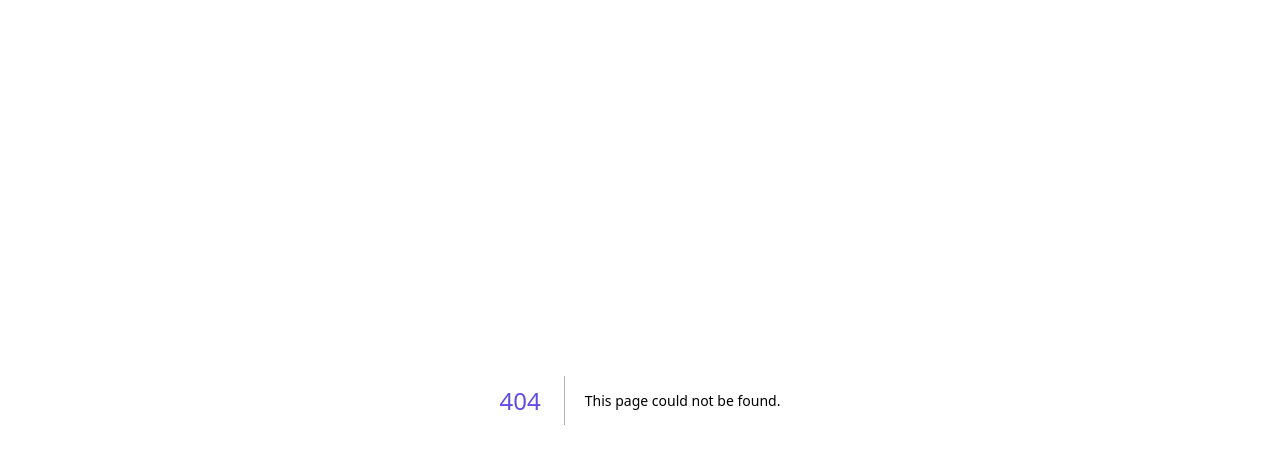
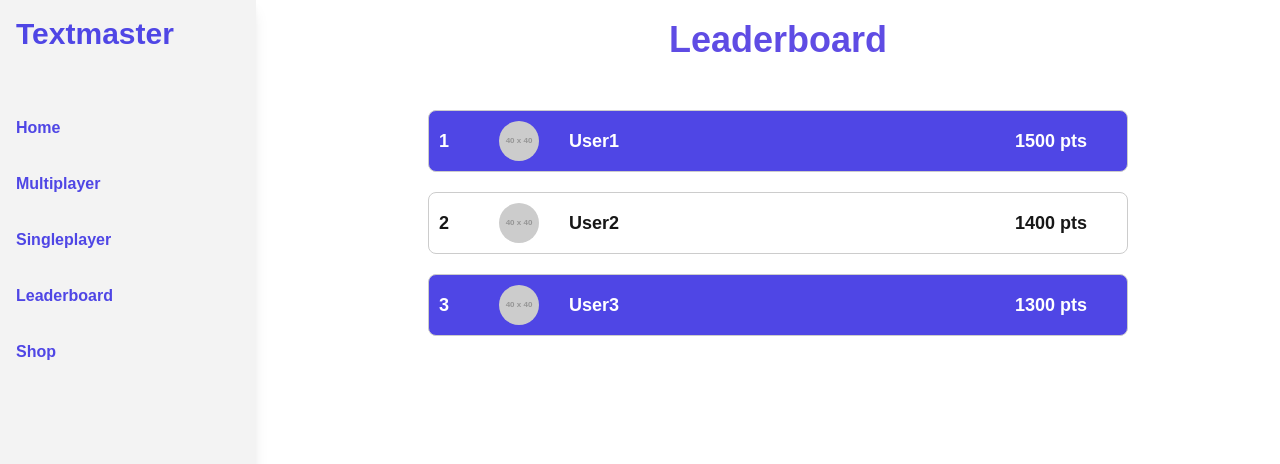
Before and after one commit to Riixardo/TextMaster, a Next.js app in the folder frontend/: page /leaderboard in a window 1280 px wide. Before the commit this address had no page. Shown: the top 464 px of the page. Built offline with nearby package versions, Linux system fonts and the light colour scheme.

Commit message:
Implemented leaderboard page

```diff
--- /dev/null
+++ b/frontend/components/leaderboard_card.js
@@ -0,0 +1,48 @@
+import React from "react";
+
+export default function LeaderboardCard({ placing, username, points, profilePic }) {
+    return (
+        <div className="leaderboard-card" style={styles.card}>
+            <div style={styles.placing}>{placing}</div>
+            <img src={profilePic} alt={`${username}'s profile`} style={styles.profilePic} />
+            <div style={styles.username}>{username}</div>
+            <div style={styles.points}>{points} pts</div>
+        </div>
+    );
+}
+
+const styles = {
+    card: {
+        display: 'flex',
+        flexDirection: 'row',
+        alignItems: 'center',
+        padding: '10px',
+        margin: '10px 0',
+        border: '1px solid #ccc',
+        borderRadius: '8px',
+        width: '700px',
+    },
+    placing: {
+        width: '50px',
+        fontWeight: 'bold',
+        fontSize: '18px',
+    },
+    profilePic: {
+        width: '40px',
+        height: '40px',
+        borderRadius: '50%',
+        marginLeft: '10px',
+    },
+    username: {
+        flex: 1,
+        fontWeight: 'bold',
+        fontSize: '18px',
+        marginLeft: '30px',
+    },
+    points: {
+        fontWeight: 'bold',
+        fontSize: '18px',
+        marginLeft: '10px',
+        marginRight: '30px',
+    },
+};
--- /dev/null
+++ b/frontend/pages/leaderboard.js
@@ -0,0 +1,47 @@
+import { useState, useEffect, useRef } from "react";
+import React from "react";
+import Sidebar from "@/components/side_bar";
+import LeaderboardCard from "@/components/leaderboard_card";
+
+const Leaderboard = () => {
+    const [selectedButton, setSelectedButton] = useState(null);
+    const headingRef = useRef(null);
+    const [buttonWidth, setButtonWidth] = useState('auto');
+
+    useEffect(() => {
+        if (headingRef.current) {
+            setButtonWidth(headingRef.current.offsetWidth);
+        }
+    }, []);
+
+    const handleButtonClick = (buttonIndex) => {
+        setSelectedButton(buttonIndex);
+    };
+
+    const leaderboardData = [
+        { placing: 1, username: "User1", points: 1500, profilePic: "https://via.placeholder.com/40" },
+        { placing: 2, username: "User2", points: 1400, profilePic: "https://via.placeholder.com/40" },
+        { placing: 3, username: "User3", points: 1300, profilePic: "https://via.placeholder.com/40" },
+    ];
+
+    return (
+        <div className="min-h-screen w-screen" style={{ display: 'flex' }}>
+            <Sidebar selectedButton={selectedButton} handleButtonClick={handleButtonClick} buttonWidth={buttonWidth} />
+
+            <div style={{ marginLeft: '20px', flex: 1, display: 'flex', flexDirection: 'column', alignItems: 'center' }}>
+                <h1 className="text-4xl mt-5">Leaderboard</h1>
+                {leaderboardData.map((data, index) => (
+                    <LeaderboardCard
+                        key={index}
+                        placing={data.placing}
+                        username={data.username}
+                        points={data.points}
+                        profilePic={data.profilePic}
+                    />
+                ))}
+            </div>
+        </div>
+    );
+};
+
+export default Leaderboard;
--- a/frontend/styles/globals.css
+++ b/frontend/styles/globals.css
@@ -194,3 +194,9 @@ a {
   background-color: #4F46E5;
   color: white;
 }
+
+/* For even placement background color */
+.leaderboard-card:nth-child(even) {
+  background-color: var(--textmaster-purple);
+  color: white;
+}
```
